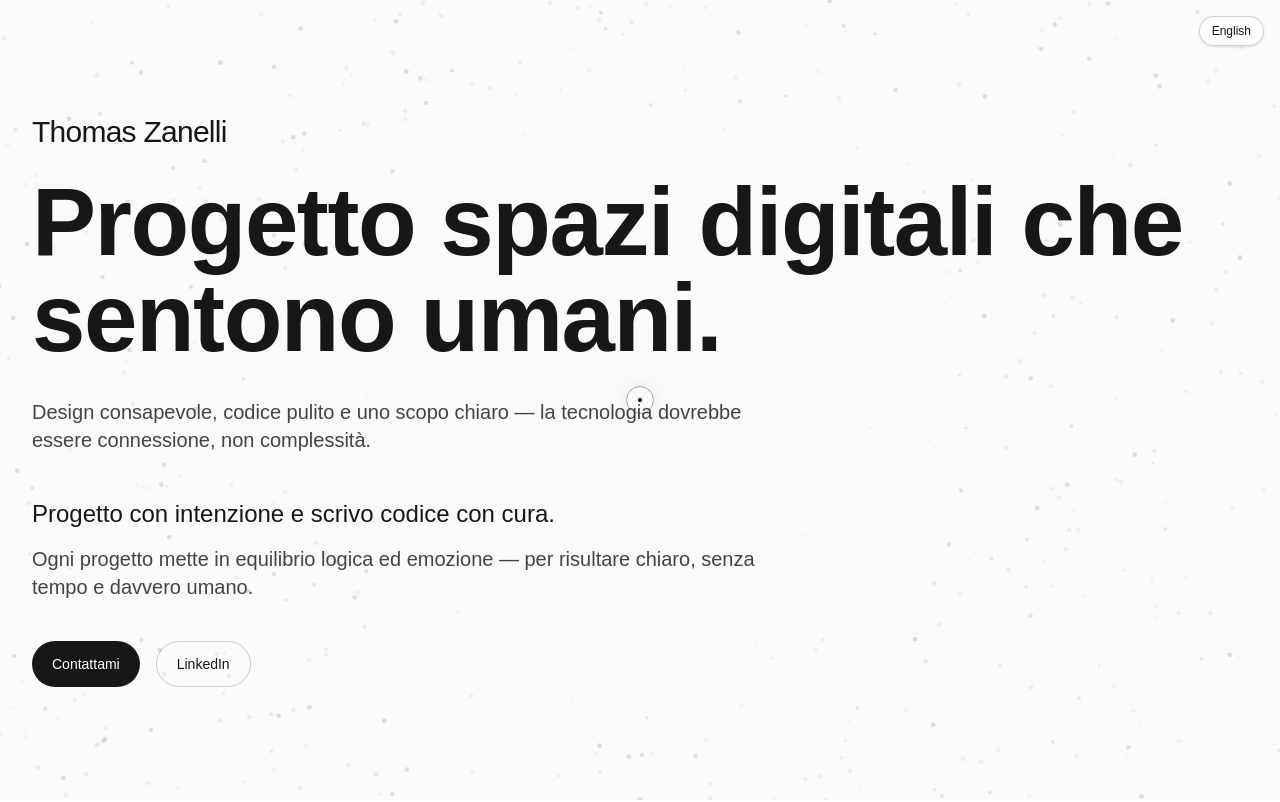
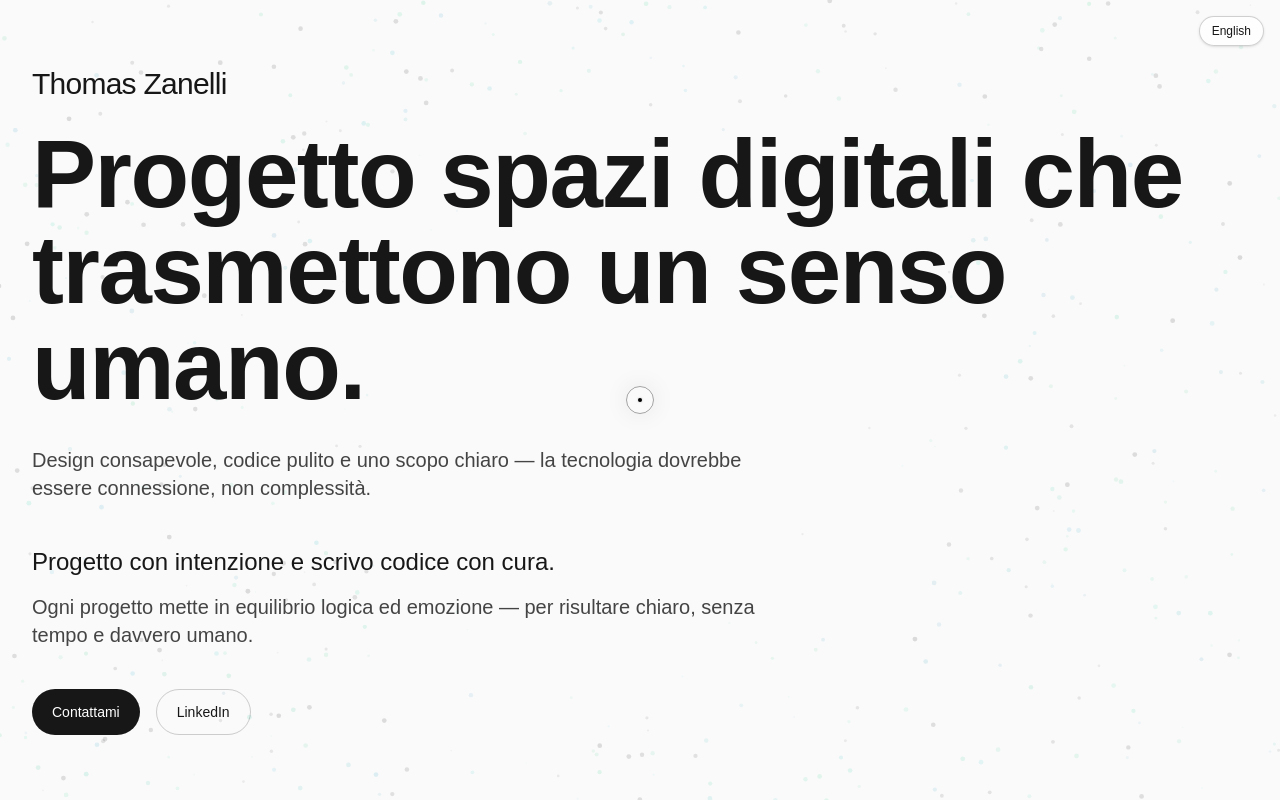
Before and after one commit to thosk92/thomas-site-v2, a Next.js app: page /it in a window 1280 px wide. Shown: the top 802 px of the page. Built offline with nearby package versions, Linux system fonts and the light colour scheme.

Commit message:
feat(it): update Italian hero headline copy

```diff
--- a/src/app/it/page.tsx
+++ b/src/app/it/page.tsx
@@ -11,7 +11,7 @@ export default function PageIt() {
         <div className="container mx-auto px-6 sm:px-8">
           <div className="mb-6 text-xl sm:text-2xl md:text-3xl font-medium tracking-tight text-foreground">Thomas Zanelli</div>
           <h1 className="text-4xl sm:text-5xl md:text-6xl lg:text-7xl xl:text-8xl font-extrabold tracking-[-0.015em] max-w-6xl">
-            Progetto spazi digitali che sentono umani.
+            Progetto spazi digitali che trasmettono un senso umano.
           </h1>
           <p className="mt-8 max-w-3xl text-base sm:text-lg md:text-xl text-foreground/80">
             Design consapevole, codice pulito e uno scopo chiaro — la tecnologia dovrebbe essere connessione, non complessità.
```
